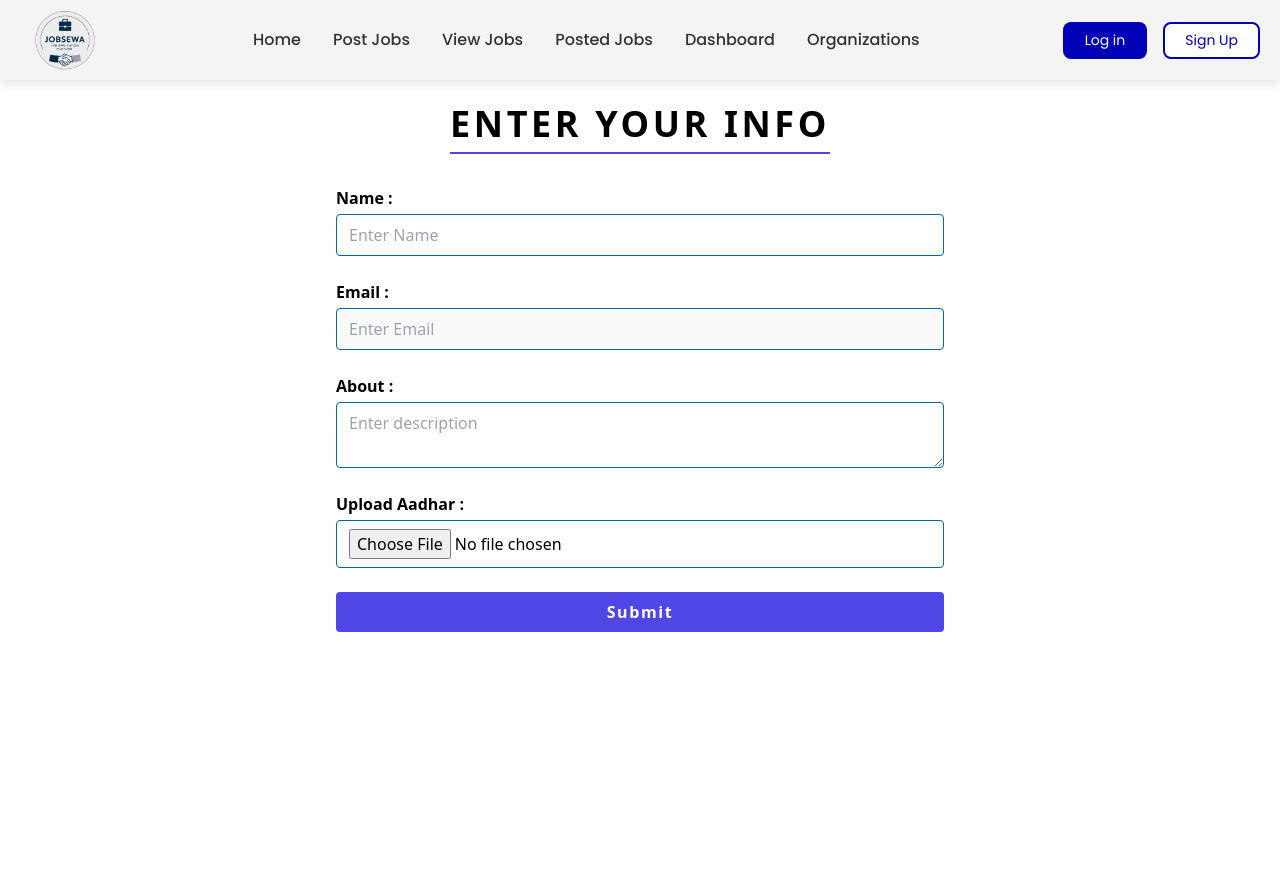
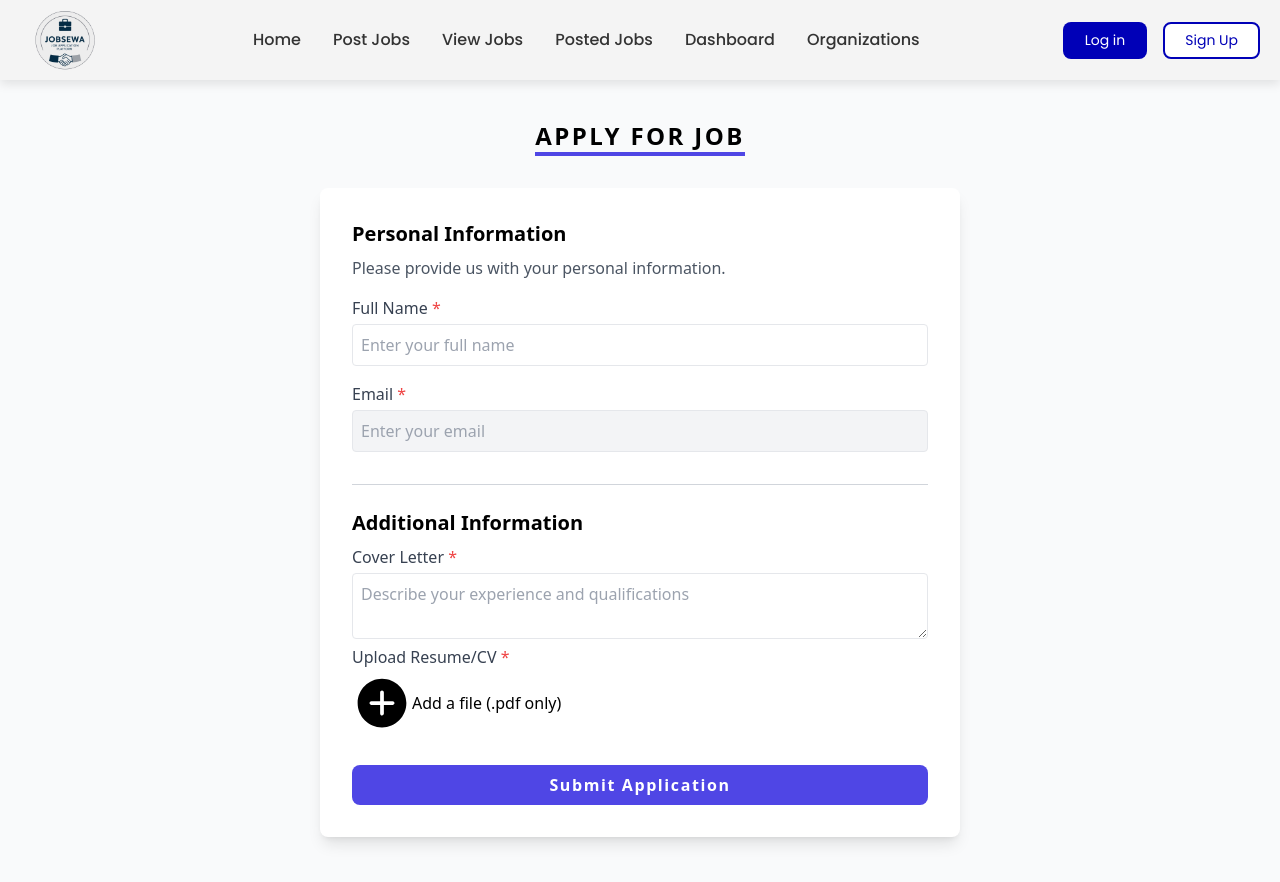
Before and after one commit to Devmangrani/JobSewa, a Next.js app: page /frontend/applyJob/1 in a window 1280 px wide. Shown: the top 882 px of the page. Before the commit the page ends 800 px from the top, so only its background shows below. Built offline with nearby package versions, Linux system fonts and the light colour scheme.

Commit message:
update job application UI

```diff
--- a/pages/frontend/applyJob/[id].jsx
+++ b/pages/frontend/applyJob/[id].jsx
@@ -1,10 +1,11 @@
 import NavBar from "@/components/NavBar";
 import { apply_job } from "@/Services/job";
 import { useRouter } from "next/router";
-import React, { useState } from "react";
+import React, { useState, useRef } from "react";
 import { useDispatch, useSelector } from "react-redux";
 import { toast, ToastContainer } from "react-toastify";
 import "react-toastify/dist/ReactToastify.css";
+import { IoIosAddCircle } from "react-icons/io";
 
 export default function ApplyJob() {
   const router = useRouter();
@@ -19,54 +20,51 @@ export default function ApplyJob() {
     user: activeUser?._id,
   });
   const [file, setFile] = useState(null);
-  const [error, setError] = useState({
-    name: "",
-    email: "",
-    about: "",
-    job: "",
-    user: "",
-    cv: "",
-  });
+  const [coverLetterFile, setCoverLetterFile] = useState(null); // State for cover letter
+  const [error, setError] = useState({});
+
+  // Refs for file inputs
+  const coverLetterInputRef = useRef(null);
+  const fileInputRef = useRef(null);
 
   const { name, email, about, job, user } = formikData;
 
   const handleSubmit = async (e) => {
     e.preventDefault();
 
+    // Reset errors
+    setError({});
+
+    // Validation checks
     if (!name) {
-      setError({ ...error, name: "Name Field is required" });
+      setError((prev) => ({ ...prev, name: "Name Field is required" }));
+      return;
+    }
+    if (!email) {
+      setError((prev) => ({ ...prev, email: "Email Field is required" }));
+      return;
+    }
+    if (!user) {
+      return toast.error("Please Login First");
+    }
+    if (!job) {
+      return toast.error("Please Follow Apply Process");
+    }
+    if (!about) {
+      setError((prev) => ({ ...prev, about: "Cover letter is required." }));
+      return;
+    }
+    // Check for CV upload
+    if (!file) {
+      setError((prev) => ({ ...prev, cv: "Please Upload a Resume" }));
+      return;
+    }
+    if (file.type !== "application/pdf") {
+      setError((prev) => ({ ...prev, cv: "Please Upload a PDF file" }));
       return;
     }
 
-    if (!email) {
-      setError({ ...error, email: "Email Field is required" });
-      return;
-    }
-
-    if (!user) {
-      return toast.error("Please Login First");
-    }
-
-    if (!job) {
-      return toast.error("Please Follow Apply Process ");
-    }
-
-    if (!about) {
-      setError({ ...error, about: "About Field is required" });
-      return;
-    }
-
-    if (!file) {
-      setError({ ...error, cv: "Please Upload Aadhar Card" });
-      return;
-    }
-
-    // Check if the file type is PDF
-    if (file.type !== "application/pdf") {
-      setError({ ...error, cv: "Please Upload a PDF file" });
-      return;
-    }
-
+    // Create form data
     const form = new FormData();
     form.append("name", name);
     form.append("email", email);
@@ -75,12 +73,11 @@ export default function ApplyJob() {
     form.append("user", user);
     form.append("cv", file);
 
+    // Submit the application
     const res = await apply_job(form);
     if (res.success) {
-      toast.success("Your Application is Submitted , Redirecting ... ");
-      setTimeout(() => {
-        router.push("/");
-      }, 1000);
+      toast.success("Your Application is Submitted, Redirecting...");
+      setTimeout(() => router.push("/"), 1000);
     } else {
       toast.error("Something Went Wrong");
     }
@@ -89,18 +86,24 @@ export default function ApplyJob() {
   return (
     <>
       <NavBar />
-      <div className="w-full  py-20 flex items-center  justify-center flex-col">
-        <h1 className="text-xl mt-4 uppercase tracking-widest border-b-2 border-b-indigo-600 py-2 font-semibold mb-8 md:text-2xl lg:text-4xl">
-          Enter Your Info
+      <div className="lg:bg-gray-50 mt-5 lg:mt-10 w-full py-20 flex flex-col items-center justify-center">
+        <h1 className="text-2xl uppercase tracking-widest font-semibold mb-8 border-b-4 border-indigo-600">
+          Apply for Job
         </h1>
         <form
-          encType="multipart/form-data"
           onSubmit={handleSubmit}
-          className="sm:w-1/2 w-full px-4 mx-4  h-full"
+          className="w-full sm:w-3/4 lg:w-1/2 bg-white p-8 rounded-lg lg:shadow-lg"
+          style={{ maxWidth: "700px" }}
         >
-          <div className="w-full mb-4  flex flex-col items-start justify-center">
-            <label htmlFor="title" className="mb-1 text-base font-semibold">
-              Name :
+          {/* Personal Information Section */}
+          <div className="mb-8">
+            <h2 className="text-xl font-bold mb-2">Personal Information</h2>
+            <p className="text-gray-600 mb-4">
+              Please provide us with your personal information.
+            </p>
+            <div className="mb-4">
+              <label className="block text-gray-700 font-medium mb-1">
+                Full Name<span className="text-red-500"> *</span>
               </label>
               <input
                 name="name"
@@ -108,72 +111,83 @@ export default function ApplyJob() {
                   setFormikData({ ...formikData, name: e.target.value })
                 }
                 type="text"
-              id="title"
-              className="w-full py-2 px-3 mb-2 border border-sky-700 rounded"
-              placeholder="Enter Name "
+                className="w-full p-2 border rounded"
+                placeholder="Enter your full name"
               />
-            {error.name && <p className="text-sm text-red-800">{error.name}</p>}
+              {error.name && <p className="text-sm text-red-500">{error.name}</p>}
             </div>
-          <div className="w-full mb-4  flex flex-col items-start justify-center">
-            <label htmlFor="email" className="mb-1 text-base font-semibold">
-              Email :
+
+            <div className="mb-4">
+              <label className="block text-gray-700 font-medium mb-1">
+                Email<span className="text-red-500"> *</span>
               </label>
               <input
                 name="email"
                 value={email}
                 disabled
                 type="email"
-              id="email"
-              className="w-full  py-2 px-3 mb-2 border border-sky-700 rounded"
-              placeholder="Enter Email"
+                className="w-full p-2 border rounded bg-gray-100"
+                placeholder="Enter your email"
               />
-            {error.email && (
-              <p className="text-sm text-red-500">{error.email}</p>
-            )}
             </div>
-          <div className="w-full mb-4  flex flex-col items-start justify-center">
-            <label
-              htmlFor="description"
-              className="mb-1 text-base font-semibold"
-            >
-              About :
+          </div>
+
+          {/* Additional Information Section */}
+          <hr className="my-6 border-gray-300" />
+          <div className="mb-8">
+            <h2 className="text-xl font-bold mb-2">Additional Information</h2>
+
+            {/* Cover Letter Input */}
+            <label className="block text-gray-700 font-medium mb-1">
+              Cover Letter<span className="text-red-500"> *</span>
             </label>
             <textarea
               name="about"
               onChange={(e) =>
                 setFormikData({ ...formikData, about: e.target.value })
               }
-              type="description"
-              id="description"
-              className="w-full py-2 px-3 mb-2 border border-sky-700 rounded"
-              placeholder="Enter description"
+              className="w-full p-2 border rounded "
+              placeholder="Describe your experience and qualifications"
             />
-            {error.about && (
-              <p className="text-sm text-red-500">{error.about}</p>
-            )}
-          </div>
-          <div className="w-full mb-4  flex flex-col items-start justify-center">
-            <label htmlFor="file" className="mb-1 text-base font-semibold">
-              Upload Aadhar :
+            {error.about && <p className="text-sm text-red-500 mb-2">{error.about}</p>}
+
+            <div className="mb-4 ">
+              <label className="block text-gray-700 font-medium mb-1">
+                Upload Resume/CV<span className="text-red-500"> *</span>
               </label>
+              <div className="flex items-center">
+                <IoIosAddCircle
+                  onClick={() => fileInputRef.current.click()}
+                  className="cursor-pointer"
+                  style={{ width: "60px", height: "60px" }}
+                />
+                <p>Add a file (.pdf only)</p>
                 <input
+                  ref={fileInputRef}
                   accept="application/pdf"
                   name="cv"
-              onChange={(e) => setFile(e.target.files[0])}
+                  onChange={(e) => {
+                    setFile(e.target.files[0]);
+                    toast.success("Resume uploaded successfully.");
+                  }}
                   type="file"
-              id="file"
-              className="w-full py-2 px-3 mb-2 border border-sky-700 rounded"
-              placeholder="Enter Email"
+                  className="hidden"
                 />
+              </div>
+              {file && <p className="text-gray-600 mb-2">Selected resume: {file.name}</p>}
               {error.cv && <p className="text-sm text-red-500">{error.cv}</p>}
             </div>
+          </div>
 
+          {/* Submit Button */}
+          <div className="flex justify-center">
             <button
               type="submit"
-            className="w-full py-2 rounded bg-indigo-600 text-white font-semibold tracking-widest"
+              className="w-full py-2 rounded-lg bg-indigo-600 text-white font-semibold tracking-widest"
             >
-            Submit
+              Submit Application
             </button>
+          </div>
         </form>
       </div>
       <ToastContainer />
```
Lines whose indentation alone changed are shown as unchanged.
